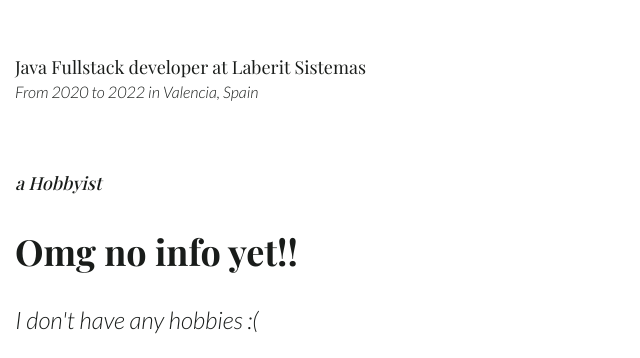
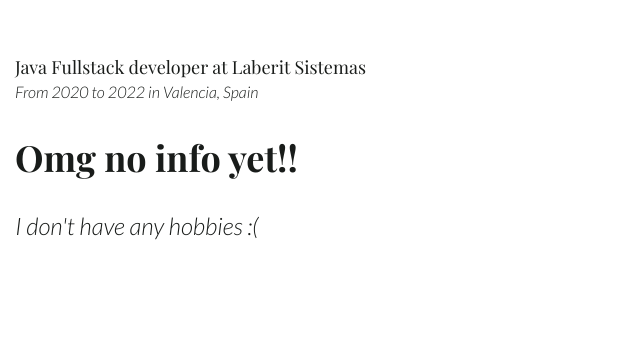
Before and after one commit to daiant/pages-2023, a Next.js app: page / in a window 1280 px wide. Shown: the part 3112-3470 px from the top of the page, without its empty margins (0-640 px from the left). After the commit the page ends 3376 px from the top, so only its background shows below. Built offline with nearby package versions, Linux system fonts and the light colour scheme.

Commit message:
fix(page) remove unused code

```diff
--- a/src/app/page.module.scss
+++ b/src/app/page.module.scss
@@ -33,14 +33,6 @@
         margin-block: 0;
       }
     }
-    .bubbles {
-      margin-block: 32px;
-      border: 1px solid white;
-      overflow: hidden;
-      border-radius: 5px;
-      height: 40vh;
-      width: 100%;
-    }
     .scrollDown {
       text-align: center;
       display: grid;
@@ -54,14 +46,5 @@
         filter: invert(1);
       }
     }
-    .info {
-      margin-block-start: 70px;
-      h1 {
-        font-size: 18px;
-        font-weight: 500;
-        font-style: italic;
-        margin-block-end: 32px;
-      }
-    }
   }
 }
--- a/src/app/page.tsx
+++ b/src/app/page.tsx
@@ -25,13 +25,11 @@ const jobs: Array<TypeBlock> = [
 ]
 
 export default function Home() {
-  const devMode: boolean = false;
   return (
     <main className={`${styles.main}`}>
       <Splash />
       <div className={styles.mainPage} id='main'>
         <Nav></Nav>
-
         <section id='scroll-next'>
           {jobs.map((job: TypeBlock, index: number) =>
             <Block block={job} key={index} />
@@ -39,7 +37,6 @@ export default function Home() {
         </section>
         <section>
           <div className={styles.info}>
-            <h1>a Hobbyist</h1>
             <div className="noInfo">
               <h2>Omg no info yet!!</h2>
               <h3>I don't have any hobbies :(</h3>
@@ -50,8 +47,3 @@ export default function Home() {
     </main>
   )
 }
-
-type Bubble = {
-  title: string,
-  img?: string,
-}
```
